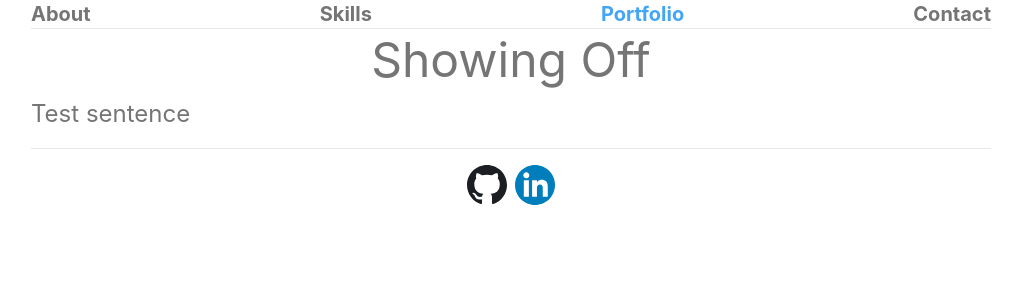
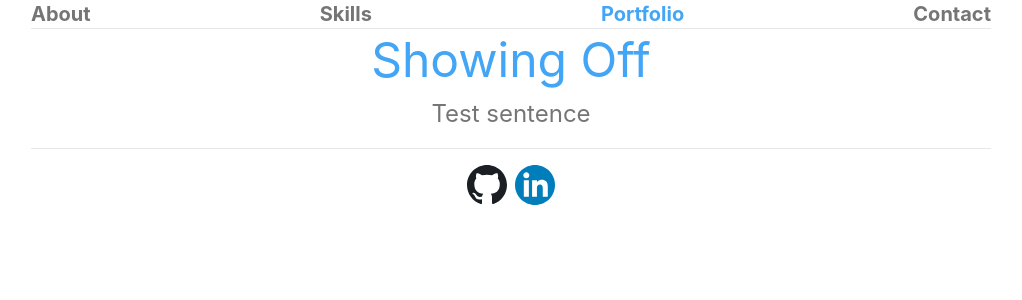
Before and after one commit to hughoreilly/Website, a Next.js app: page /portfolio in a window 1280 px wide. Shown: the top 300 px of the page, without its empty margins (129-1151 px from the left). Built offline with nearby package versions, Linux system fonts and the light colour scheme.

Commit message:
Consistent formatting
On Porfolio and Contact pages

```diff
--- a/pages/contact.js
+++ b/pages/contact.js
@@ -6,12 +6,12 @@ import Footer from '../components/footer'
 export default function Contact() {
     return (
         <section>
-                <h1>
+                <h1 className={"text-hugh-blue"}>
                     Contact
                 </h1>
 
             <div>
-                <p>
+                <p className={"text-center"}>
                     Test sentence
                 </p>
             </div>
--- a/pages/portfolio.js
+++ b/pages/portfolio.js
@@ -7,12 +7,12 @@ import Footer from '../components/footer'
 export default function Portfolio() {
     return (
         <section>
-                <h1>
+                <h1 className={"text-hugh-blue"}>
                     Showing Off
                 </h1>
 
             <div>
-                <p>
+                <p className={"text-center"}>
                     Test sentence
                 </p>
             </div>
```
